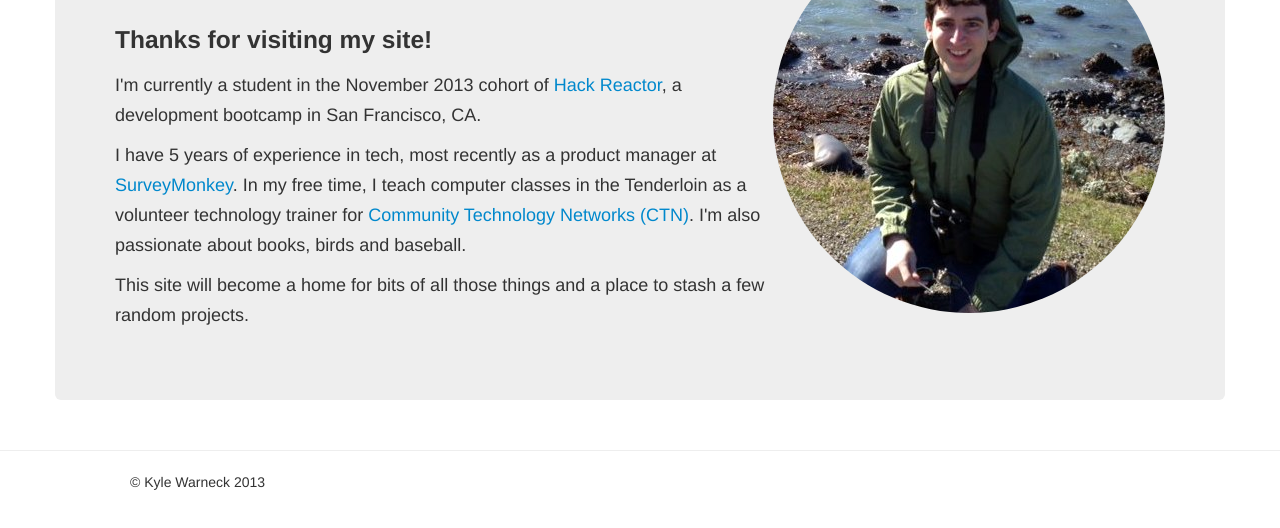
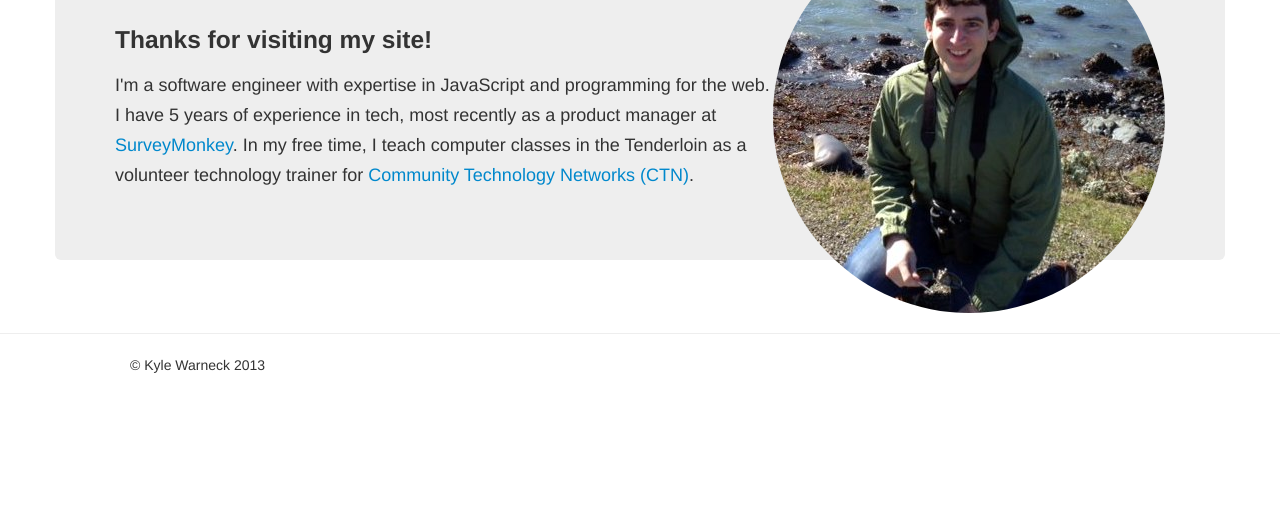
Before and after one commit to KyleW/KyleWarneck.com, a plain HTML site: page index.html in a window 1280 px wide. Shown: the part 210-738 px from the top of the page. Drawn offline with nearby package versions, Linux system fonts and the light colour scheme; a script that the page names is missing.

Commit message:
updated content

```diff
--- a/index.html
+++ b/index.html
@@ -46,9 +46,7 @@
           <div>
            <h1>Hi, I'm Kyle</h1><br>
     			 <p><h3>Thanks for visiting my site!</h3></p>
-           <p>I'm currently a student in the November 2013 cohort of <a href="www.hackreactor.com">Hack Reactor</a>, a development bootcamp in San Francisco, CA.</p>
-           <p>I have 5 years of experience in tech, most recently as a product manager at <a href="www.SurveyMonkey.com">SurveyMonkey</a>. In my free time, I teach computer classes in the Tenderloin as a volunteer technology trainer for <a href="http://www.ctnbayarea.org/">Community Technology Networks (CTN)</a>. I'm also passionate about books, birds and baseball.</p>
-           <p>This site will become a home for bits of all those things and a place to stash a few random projects.</p>
+           <p>I'm a software engineer with expertise in JavaScript and programming for the web. I have 5 years of experience in tech, most recently as a product manager at <a href="www.SurveyMonkey.com">SurveyMonkey</a>. In my free time, I teach computer classes in the Tenderloin as a volunteer technology trainer for <a href="http://www.ctnbayarea.org/">Community Technology Networks (CTN)</a>.</p>
     			</div>
         </div>
   		</div>
```
Also changed, not shown: resume.html (+3 -1 lines), 1 other file.
